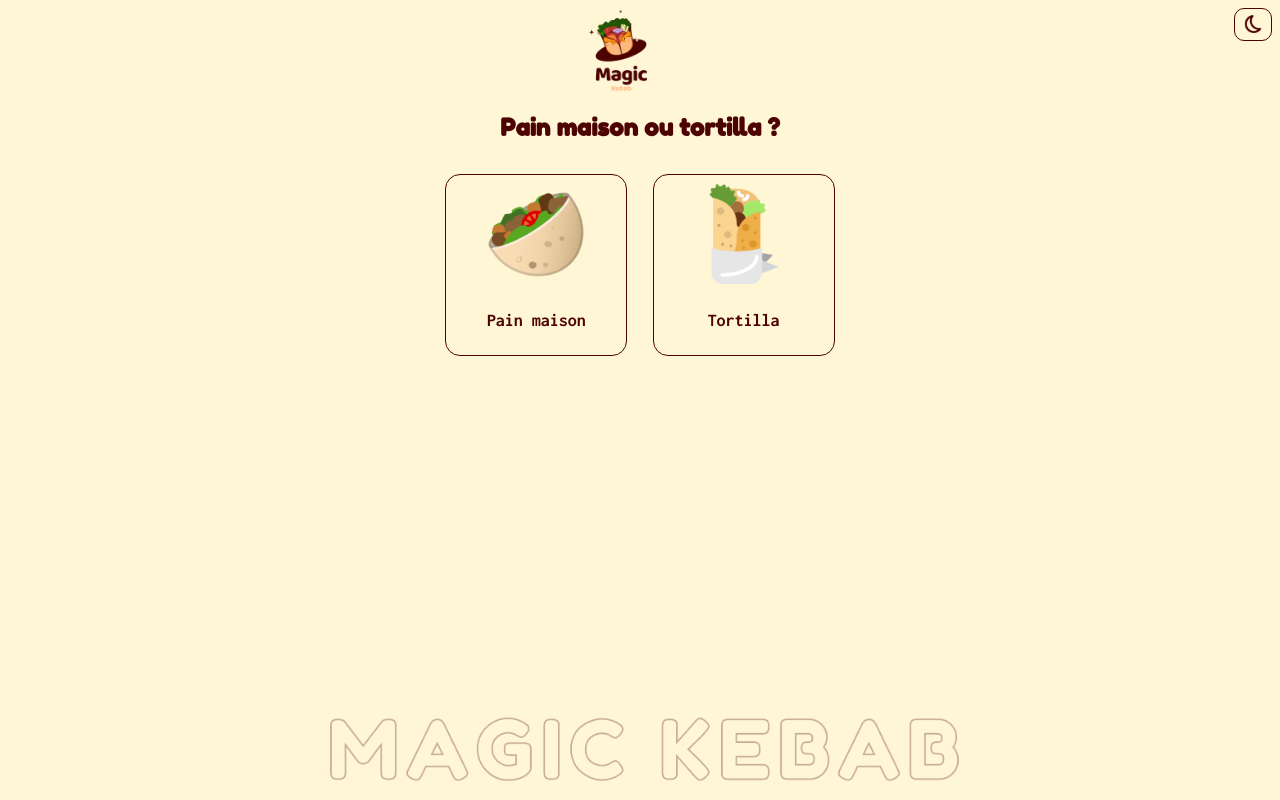
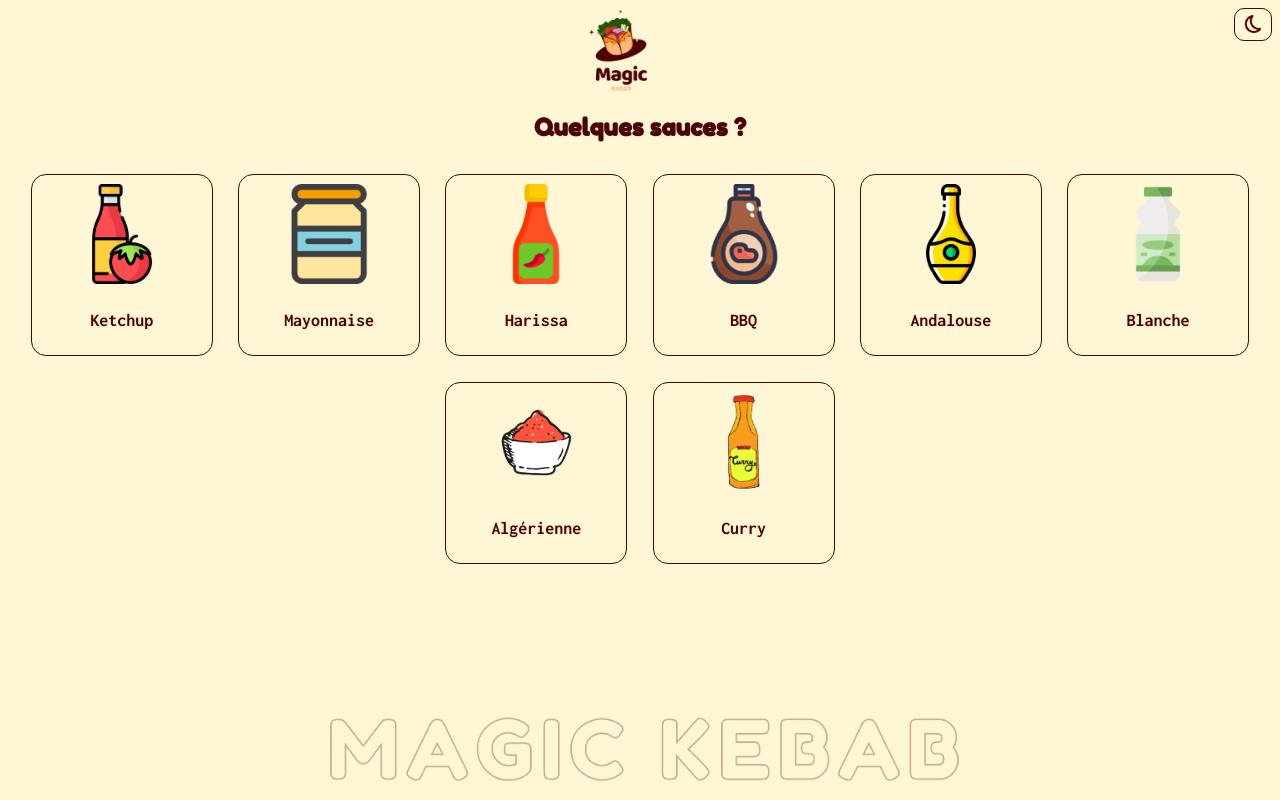
Before and after one commit to lea-hmd/3FULLFT-Project, a React (Create React App) app: page /choix-sauces in a window 1280 px wide. Built offline with nearby package versions, Linux system fonts and the light colour scheme.

Commit message:
Added Router + app layout
Fixed filenames, created a router, gathered static components in AppStructure

```diff
--- a/package.json
+++ b/package.json
@@ -15,6 +15,7 @@
     "react": "^17.0.2",
     "react-dom": "^17.0.2",
     "react-router": "^5.2.1",
+    "react-router-dom": "^5.3.0",
     "react-scripts": "4.0.3",
     "styled-components": "^5.3.3",
     "web-vitals": "^1.0.1"
--- a/src/App.js
+++ b/src/App.js
@@ -4,24 +4,23 @@ import { GlobalStyles } from './components/themes/GlobalStyle';
 import { useDarkMode } from './components/themes/useDarkMode';
 import { lightTheme, darkTheme } from './components/themes/Themes';
 import Toggle from './components/themes/Toggler';
-import ChoixPains from './views/choix-pains';
-import Footer from './components/footer/Footer';
-import Header from './components/header/Header';
+import { BrowserRouter as Router } from 'react-router-dom';
+import AppStructure from './views/AppStructure';
 
 function App() {
   const [theme, themeToggler] = useDarkMode();
 
   const themeMode = theme === 'light' ? lightTheme : darkTheme;
   return (
+    <Router>
       <ThemeProvider theme={themeMode}>
         <div>
           <GlobalStyles />
           <Toggle theme={theme} toggleTheme={themeToggler} />
-        <Header></Header>
-        <ChoixPains></ChoixPains>
-        <Footer></Footer>
+          <AppStructure></AppStructure>
         </div>
       </ThemeProvider>
+    </Router>
   );
 }
 
--- /dev/null
+++ b/src/views/AppStructure.js
@@ -0,0 +1,25 @@
+import { Switch, Route } from 'react-router-dom';
+import ChoixPains from './ChoixPains';
+import ChoixViandes from './ChoixViandes';
+import ChoixGarnitures from './ChoixGarnitures';
+import ChoixSauces from './ChoixSauces';
+import Header from '../components/header/Header';
+import Footer from '../components/footer/Footer';
+
+function AppStructure() {
+  return (
+    <div>
+      <Header></Header>
+      <Switch>
+        <Route exact path='/' component={ChoixPains} />
+        <Route exact path='/choix-pains' component={ChoixPains} />
+        <Route exact path='/choix-viandes' component={ChoixViandes} />
+        <Route exact path='/choix-garnitures' component={ChoixGarnitures} />
+        <Route exact path='/choix-sauces' component={ChoixSauces} />
+      </Switch>
+      <Footer></Footer>
+    </div>
+  );
+}
+
+export default AppStructure;
```
Also changed, not shown: src/views/ChoixGarnitures.js (renamed from src/views/choix-garnitures.js), src/views/ChoixPains.js (renamed from src/views/choix-pains.js), src/views/ChoixSauces.js (renamed from src/views/choix-sauces.js), src/views/ChoixViandes.js (renamed from src/views/choix-viandes.js), 2 other files (tests, documents, lock files or other folders). Lines whose indentation alone changed are shown as unchanged.
